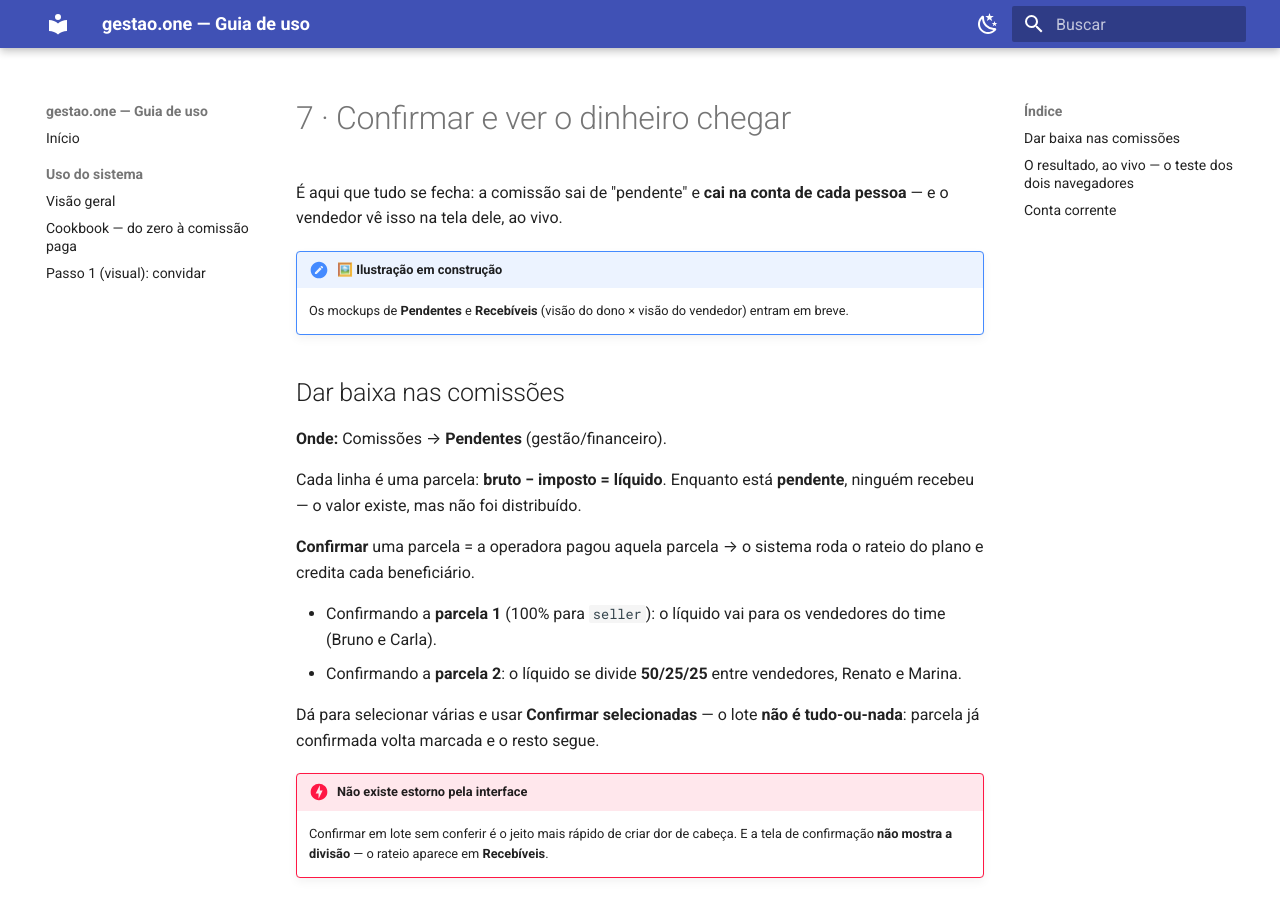
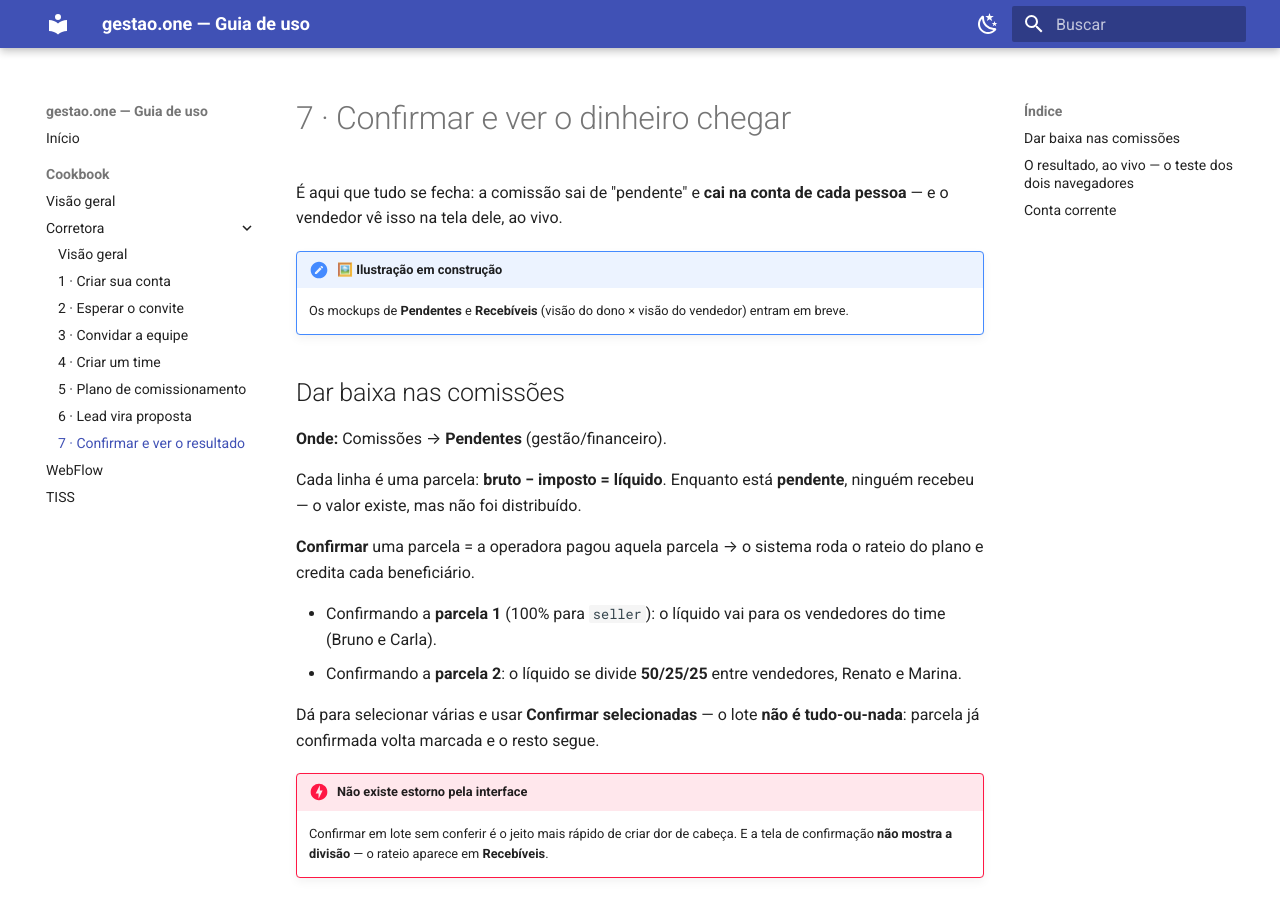
Before and after one commit to renatofagalde/wiki-gestao-one, an MkDocs documentation site: the page built from docs/cookbook/corretora/07-confirmar-resultado.md, in a window 1280 px wide and 900 px high. Built offline with MkDocs 1.6.1 and Material for MkDocs 9.7.7, drawn with Linux system fonts in a browser that asks for light colours.

Commit message:
✨ feat(nav): restructure into cookbook by system
Co-Authored-By: Claude Opus 4.8 <noreply@anthropic.com>

```diff
--- a/mkdocs.yml
+++ b/mkdocs.yml
@@ -28,6 +28,8 @@ theme:
 
 markdown_extensions:
   - admonition
+  - attr_list
+  - md_in_html
   - pymdownx.details
   - pymdownx.superfences
   - pymdownx.highlight:
@@ -35,6 +37,9 @@ markdown_extensions:
   - pymdownx.inlinehilite
   - pymdownx.tabbed:
       alternate_style: true
+  - pymdownx.emoji:
+      emoji_index: !!python/name:material.extensions.emoji.twemoji
+      emoji_generator: !!python/name:material.extensions.emoji.to_svg
   - tables
   - toc:
       permalink: true
@@ -45,7 +50,16 @@ plugins:
 
 nav:
   - Início: index.md
-  - Uso do sistema:
-      - Visão geral: uso-do-sistema/index.md
-      - Cookbook — do zero à comissão paga: uso-do-sistema/cookbook.md
-      - "Passo 1 (visual): convidar": uso-do-sistema/passo1-convidar.md
+  - Cookbook:
+      - Visão geral: cookbook/index.md
+      - Corretora:
+          - Visão geral: cookbook/corretora/index.md
+          - 1 · Criar sua conta: cookbook/corretora/01-criar-conta.md
+          - 2 · Esperar o convite: cookbook/corretora/02-esperar-convite.md
+          - 3 · Convidar a equipe: cookbook/corretora/03-convidar.md
+          - 4 · Criar um time: cookbook/corretora/04-time.md
+          - 5 · Plano de comissionamento: cookbook/corretora/05-plano.md
+          - 6 · Lead vira proposta: cookbook/corretora/06-lead-proposta.md
+          - 7 · Confirmar e ver o resultado: cookbook/corretora/07-confirmar-resultado.md
+      - WebFlow: cookbook/webflow.md
+      - TISS: cookbook/tiss.md
```
